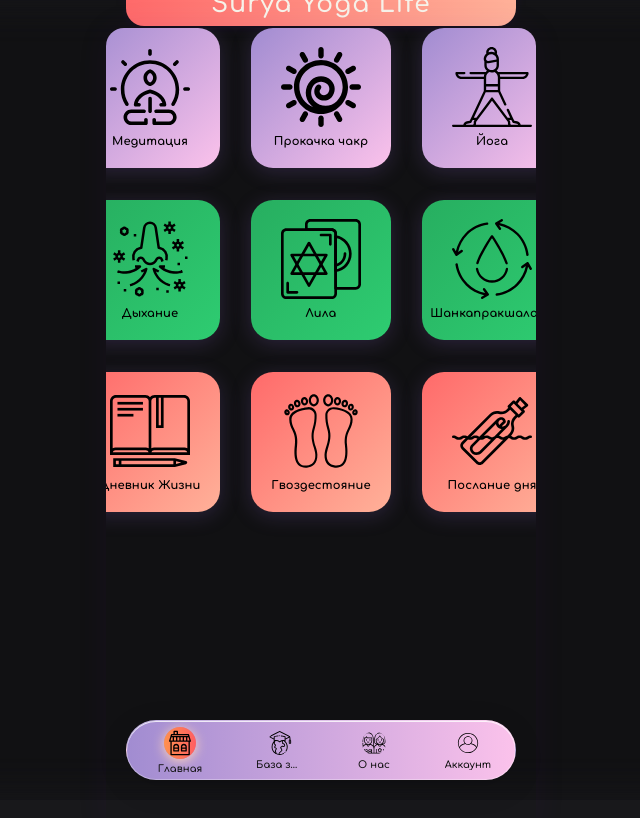
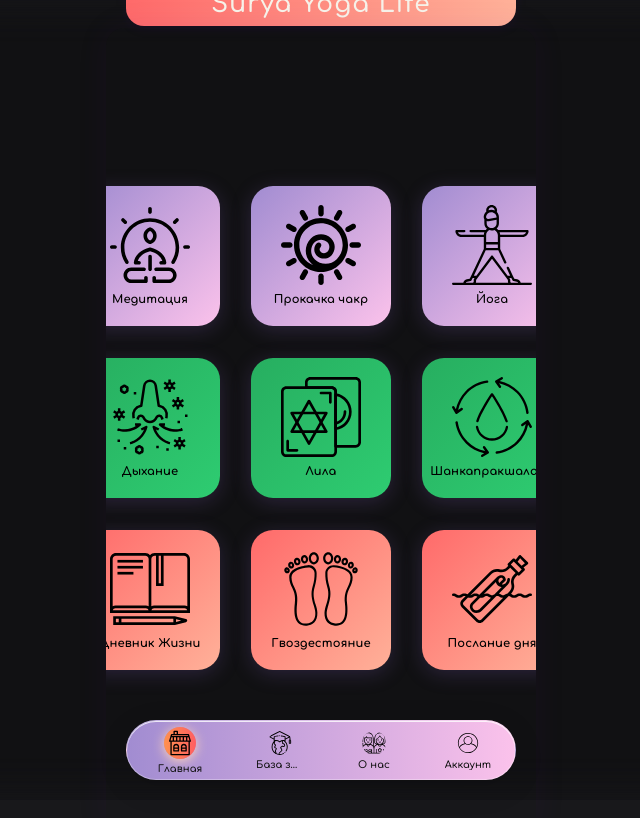
Before and after one commit to marselbeijing/Surya-Yoga-Life, a React (Create React App) app: page / in a window 1280 px wide. Shown: the top 818 px of the page, without its empty margins (319-959 px from the left). Built offline with nearby package versions, Linux system fonts and the light colour scheme.

Commit message:
Сетка с 9 иконками строго по центру экрана (вертикально и горизонтально)

```diff
--- a/src/components/MainSections.css
+++ b/src/components/MainSections.css
@@ -1,7 +1,7 @@
 .main-sections {
   display: flex;
   flex-direction: column;
-  justify-content: flex-start;
+  justify-content: center;
   align-items: center;
   min-height: 100vh;
   width: 100vw;
@@ -10,8 +10,6 @@
   padding: 0;
   box-sizing: border-box;
   flex: 1 1 0;
-  margin-top: 2vh;
-  margin-bottom: 2vh;
 }
 
 .sections-grid {
```
